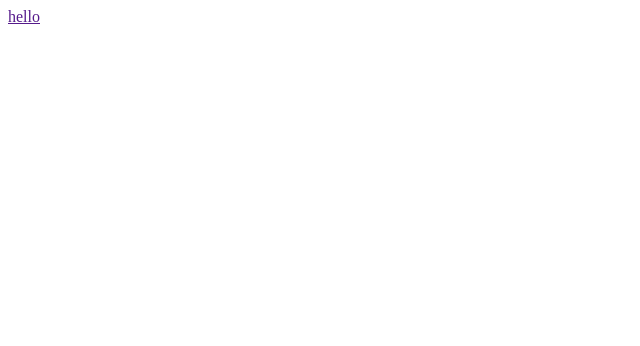
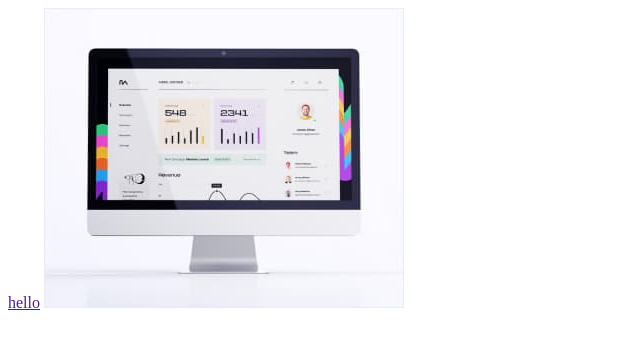
Before and after one commit to ASkypka/fson-94, a plain HTML site: page index.html in a window 1280 px wide. Shown: the whole page, without its empty margins (0-640 px from the left). Drawn offline with Linux system fonts and the light colour scheme.

Commit message:
добавили зображення

```diff
--- a/index.html
+++ b/index.html
@@ -9,6 +9,7 @@
     <header>
       <nav>
         <a href="">hello</a>
+        <img src="./images/img-1.jpg" alt="Екран" width="360" height="300">
       </nav>
     </header>
     <main></main>
```
Also changed, not shown: images/img-1.jpg (added).
